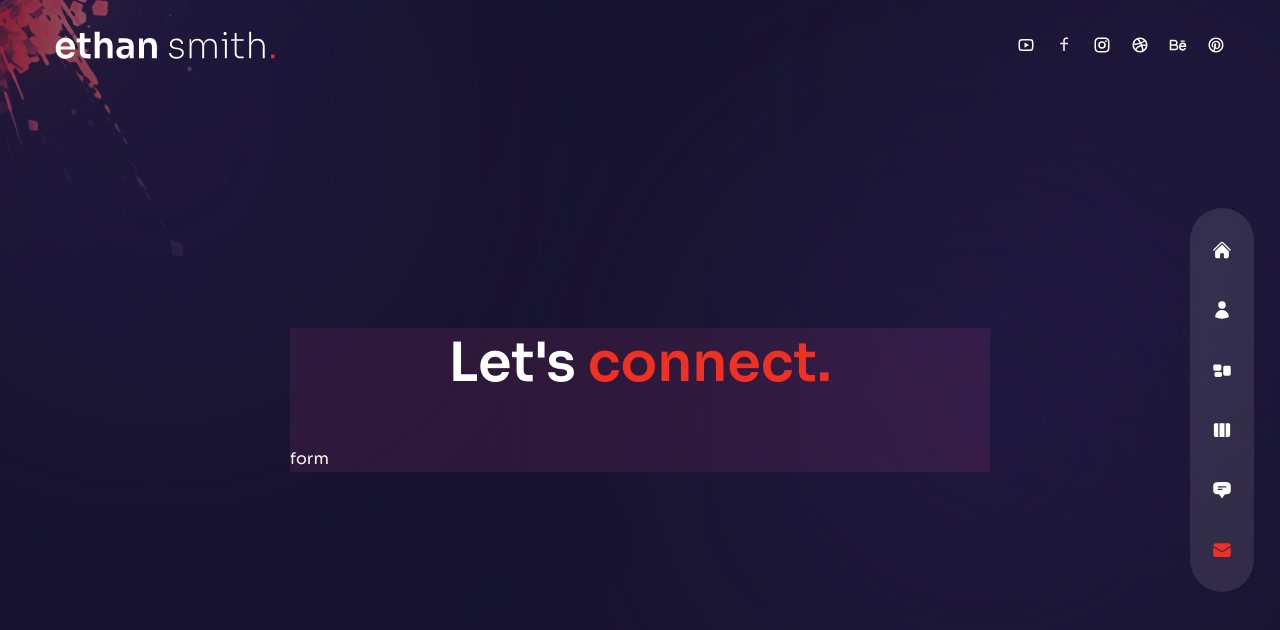
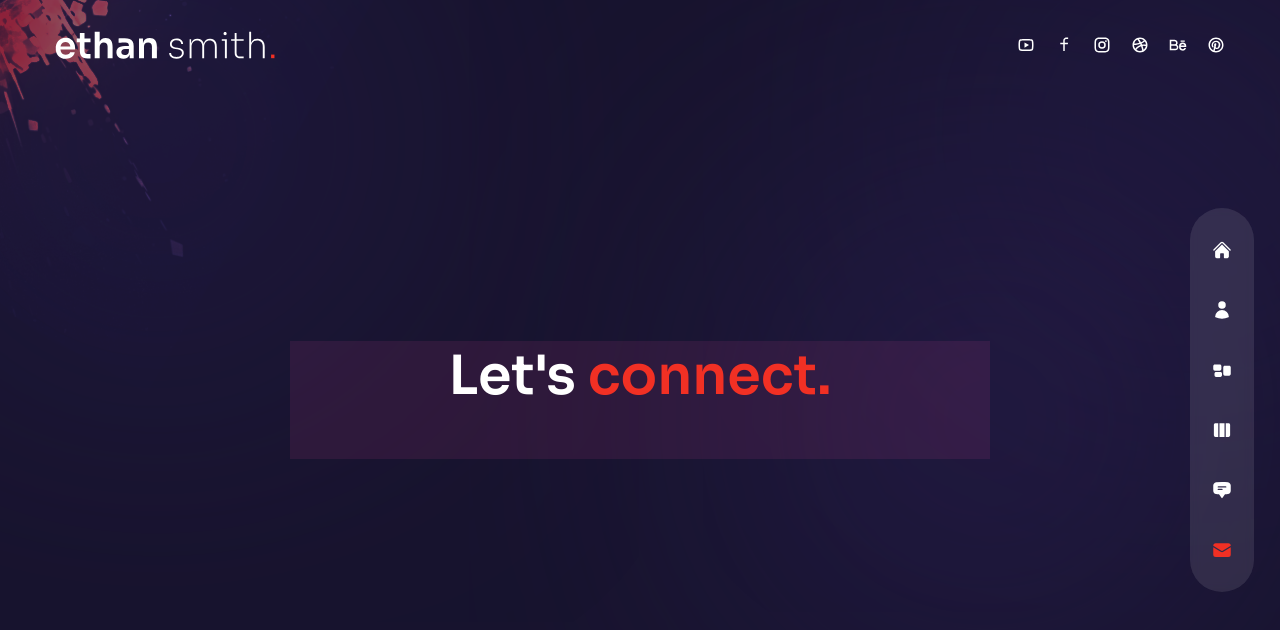
Before and after one commit to erickdc7/react-portfolio-2, a Next.js app: page /contact in a window 1280 px wide. Shown: the top 630 px of the page. Built offline with nearby package versions, Linux system fonts and the light colour scheme.

Commit message:
add container

```diff
--- a/pages/contact/index.js
+++ b/pages/contact/index.js
@@ -22,7 +22,7 @@ const Contact = () => {
           </h2>
           {/* Form */}
           <form>
-            form
+            <div className="flex"></div>
           </form>
         </div>
       </div>
```
